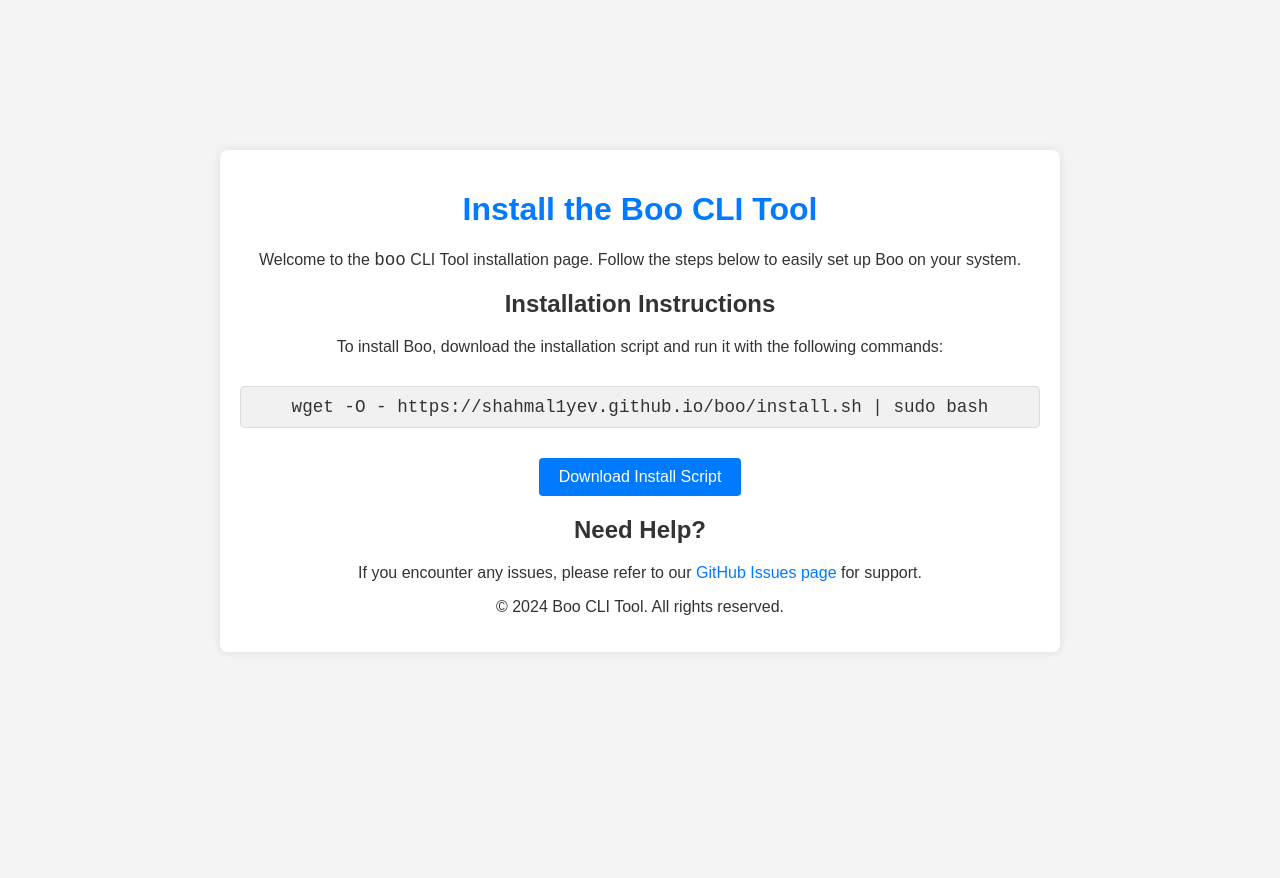
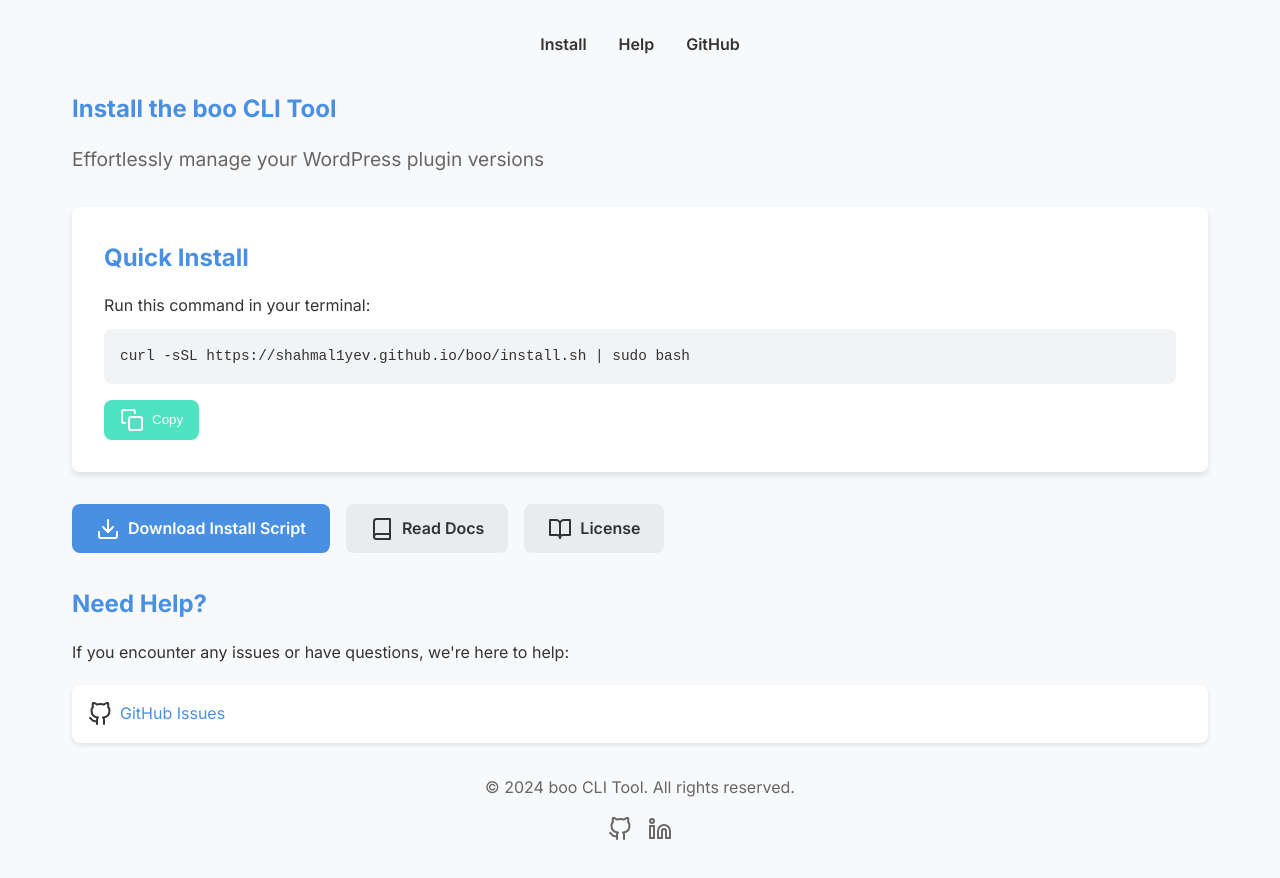
Before and after one commit to shahmal1yev/boo, a plain HTML site: page docs/index.html in a window 1280 px wide. Before the commit the page ends 802 px from the top, so only its background shows below. Drawn offline with nearby package versions, Linux system fonts and the light colour scheme; some packages are replaced by stand-ins of ours; a script that the page names is missing.

Commit message:
Pages
- Added favicons
- Redesigned index.html and refactored css
- Added basic JS functionality

```diff
--- a/docs/assets/css/style.css
+++ b/docs/assets/css/style.css
@@ -1,61 +1,197 @@
+:root {
+  --primary-color: #4a90e2;
+  --secondary-color: #50e3c2;
+  --background-color: #f8f9fa;
+  --text-color: #333;
+  --card-bg-color: #ffffff;
+  --border-radius: 8px;
+}
+
+* {
+  box-sizing: border-box;
+  margin: 0;
+  padding: 0;
+}
+
 body {
-    font-family: Arial, sans-serif;
-    background-color: #f4f4f4;
-    color: #333;
-    margin: 0;
-    padding: 0;
-    text-align: center;
+  font-family: 'Inter', sans-serif;
+  background-color: var(--background-color);
+  color: var(--text-color);
+  line-height: 1.6;
 }
 
 .container {
-    max-width: 800px;
-    margin: 150px auto;
-    padding: 20px;
-    background: #fff;
-    border-radius: 8px;
-    box-shadow: 0 0 10px rgba(0, 0, 0, 0.1);
+  max-width: 1200px;
+  margin: 0 auto;
+  padding: 2rem;
 }
 
-h1 {
-    color: #007bff;
+header {
+  margin-bottom: 2rem;
+}
+
+nav ul {
+  display: flex;
+  justify-content: center;
+  list-style-type: none;
+}
+
+nav ul li {
+  margin: 0 1rem;
+}
+
+nav ul li a {
+  color: var(--text-color);
+  text-decoration: none;
+  font-weight: 600;
+  transition: color 0.3s ease;
+}
+
+nav ul li a:hover {
+  color: var(--primary-color);
+}
+
+h1, h2 {
+  margin-bottom: 1rem;
+  color: var(--primary-color);
+}
+
+.subtitle {
+  font-size: 1.2rem;
+  color: #666;
+  margin-bottom: 2rem;
+}
+
+.installation-card {
+  background-color: var(--card-bg-color);
+  border-radius: var(--border-radius);
+  padding: 2rem;
+  margin-bottom: 2rem;
+  box-shadow: 0 4px 6px rgba(0, 0, 0, 0.1);
+}
+
+pre {
+  background-color: #f1f3f5;
+  border-radius: var(--border-radius);
+  padding: 1rem;
+  overflow-x: auto;
+  margin-top: 10px;
+  margin-bottom: 1rem;
 }
 
 code {
-    display: inline;
-    font-size: 1.1rem;
+  font-family: 'Fira Code', monospace;
+  font-size: 0.9rem;
 }
 
-pre {
-    background: #f1f1f1;
-    border: 1px solid #ddd;
-    border-radius: 4px;
-    padding: 10px;
-    overflow-x: auto;
-    text-align: center;
-    margin: 30px auto;
+.copy-btn {
+  background-color: var(--secondary-color);
+  border: none;
+  color: white;
+  padding: 0.5rem 1rem;
+  border-radius: var(--border-radius);
+  cursor: pointer;
+  display: flex;
+  align-items: center;
+  gap: 0.5rem;
+  transition: background-color 0.3s ease;
 }
 
-a {
-    color: #007bff;
-    text-decoration: none;
+.copy-btn:hover {
+  background-color: #3ec1a0;
 }
 
-a:hover {
-    text-decoration: underline;
+.cta-group {
+  display: flex;
+  gap: 1rem;
+  margin-bottom: 2rem;
 }
 
 .button {
-    display: inline-block;
-    padding: 10px 20px;
-    margin: 0;
-    color: #fff;
-    background-color: #007bff;
-    border: none;
-    border-radius: 4px;
-    text-decoration: none;
-    font-size: 16px;
+  display: inline-flex;
+  align-items: center;
+  gap: 0.5rem;
+  padding: 0.75rem 1.5rem;
+  border-radius: var(--border-radius);
+  text-decoration: none;
+  font-weight: 600;
+  transition: background-color 0.3s ease, transform 0.3s ease;
 }
 
 .button:hover {
-    background-color: #0056b3;
+  transform: translateY(-2px);
 }
+
+.button.primary {
+  background-color: var(--primary-color);
+  color: white;
+}
+
+.button.primary:hover {
+  background-color: #3a7bc8;
+}
+
+.button.secondary {
+  background-color: #e9ecef;
+  color: var(--text-color);
+}
+
+.button.secondary:hover {
+  background-color: #dee2e6;
+}
+
+.help-options {
+  list-style-type: none;
+  display: grid;
+  grid-template-columns: repeat(auto-fit, minmax(200px, 1fr));
+  gap: 1rem;
+  margin-top: 20px;
+}
+
+.help-options li {
+  background-color: var(--card-bg-color);
+  padding: 1rem;
+  border-radius: var(--border-radius);
+  display: flex;
+  align-items: center;
+  gap: 0.5rem;
+  box-shadow: 0 2px 4px rgba(0, 0, 0, 0.1);
+}
+
+.help-options a {
+  color: var(--primary-color);
+  text-decoration: none;
+}
+
+footer {
+  margin-top: 2rem;
+  text-align: center;
+  color: #666;
+}
+
+.social-links {
+  list-style-type: none;
+  display: flex;
+  justify-content: center;
+  gap: 1rem;
+  margin-top: 1rem;
+}
+
+.social-links a {
+  color: #666;
+  transition: color 0.3s ease;
+}
+
+.social-links a:hover {
+  color: var(--primary-color);
+}
+
+@media (max-width: 768px) {
+  .cta-group {
+    flex-direction: column;
+  }
+
+  .help-options {
+    grid-template-columns: 1fr;
+  }
+}
--- a/docs/index.html
+++ b/docs/index.html
@@ -4,28 +4,81 @@
     <meta charset="UTF-8">
     <meta name="viewport" content="width=device-width, initial-scale=1.0">
     <meta name="description" content="Install Boo CLI Tool easily with our setup script.">
-    <title>Install Boo CLI Tool</title>
-    <link rel="stylesheet" href="assets/css/style.css" />
+    <title>Install Boo CLI Tool | Modern Development Tools</title>
+    <link rel="icon" type="image/png" sizes="16x16" href="assets/favicon/16x16.png" />
+    <link rel="icon" type="image/png" sizes="32x32" href="assets/favicon/32x32.png" />
+    <link rel="icon" type="image/png" sizes="64x64" href="assets/favicon/64x64.png" />
+    <link rel="stylesheet" href="assets/css/style.css">
+    <link rel="preconnect" href="https://fonts.googleapis.com">
+    <link rel="preconnect" href="https://fonts.gstatic.com" crossorigin>
+    <link href="https://fonts.googleapis.com/css2?family=Inter:wght@400;600;700&display=swap" rel="stylesheet">
+    <link href="assets/css/style.css" rel="stylesheet" />
+    <script src="https://unpkg.com/feather-icons"></script>
 </head>
 <body>
-<div class="container">
-    <h1>Install the Boo CLI Tool</h1>
-    <p>Welcome to the <code>boo</code> CLI Tool installation page. Follow the steps below to easily set up Boo on your system.</p>
+    <div class="container">
+        <header>
+            <nav>
+                <ul>
+                    <li><a href="#install">Install</a></li>
+                    <li><a href="#help">Help</a></li>
+                    <li><a href="https://github.com/shahmal1yev/boo" target="_blank" rel="noopener noreferrer">GitHub</a></li>
+                </ul>
+            </nav>
+        </header>
 
-    <h2>Installation Instructions</h2>
-    <p>To install Boo, download the installation script and run it with the following commands:</p>
+        <main>
+            <section id="install">
+                <h1>Install the boo CLI Tool</h1>
+                <p class="subtitle">Effortlessly manage your WordPress plugin versions</p>
 
-    <pre><code>wget -O - https://shahmal1yev.github.io/boo/install.sh | sudo bash</code></pre>
+                <div class="installation-card">
+                    <h2>Quick Install</h2>
+                    <p>Run this command in your terminal:</p>
+                    <pre><code>curl -sSL https://shahmal1yev.github.io/boo/install.sh | sudo bash</code></pre>
+                    <button class="copy-btn" data-clipboard-target="pre code">
+                        <i data-feather="copy"></i> Copy
+                    </button>
+                </div>
 
-    <a href="./install.sh" class="button" download>Download Install Script</a>
+                <div class="cta-group">
+                    <a href="./install.sh" class="button primary" download target="_blank">
+                        <i data-feather="download"></i> Download Install Script
+                    </a>
+                    <a href="https://github.com/shahmal1yev/boo/blob/main/README.md" target="_blank" class="button secondary">
+                        <i data-feather="book"></i> Read Docs
+                    </a>
+                    <a href="https://github.com/shahmal1yev/boo/blob/main/LICENSE.md" target="_blank" class="button secondary">
+                        <i data-feather="book-open"></i> License
+                    </a>
+                </div>
+            </section>
 
-    <h2>Need Help?</h2>
-    <p>If you encounter any issues, please refer to our <a href="https://github.com/shahmal1yev/boo/issues">GitHub
-        Issues page</a> for support.</p>
+            <section id="help">
+                <h2>Need Help?</h2>
+                <p>If you encounter any issues or have questions, we're here to help:</p>
+                <ul class="help-options">
+                    <li>
+                        <i data-feather="github"></i>
+                        <a href="https://github.com/shahmal1yev/boo/issues" target="_blank" rel="noopener noreferrer">GitHub Issues</a>
+                    </li>
+                </ul>
+            </section>
+        </main>
 
-    <footer>
-        <p>&copy; 2024 Boo CLI Tool. All rights reserved.</p>
-    </footer>
-</div>
+        <footer>
+            <p>&copy; 2024 boo CLI Tool. All rights reserved.</p>
+            <ul class="social-links">
+                <li><a href="https://github.com/shahmal1yev/boo" aria-label="GitHub"><i data-feather="github"></i></a></li>
+                <li><a href="https://linkedin.com/in/shahmal1yev" aria-label="LinkedIn"><i data-feather="linkedin"></i></a></li>
+            </ul>
+        </footer>
+    </div>
+
+    <script src="https://cdnjs.cloudflare.com/ajax/libs/clipboard.js/2.0.8/clipboard.min.js"></script>
+    <script>
+        feather.replace();
+        new ClipboardJS('.copy-btn');
+    </script>
 </body>
 </html>
```
Also changed, not shown: docs/assets/favicon/16x16.png (added), docs/assets/favicon/32x32.png (added), docs/assets/favicon/64x64.png (added).
